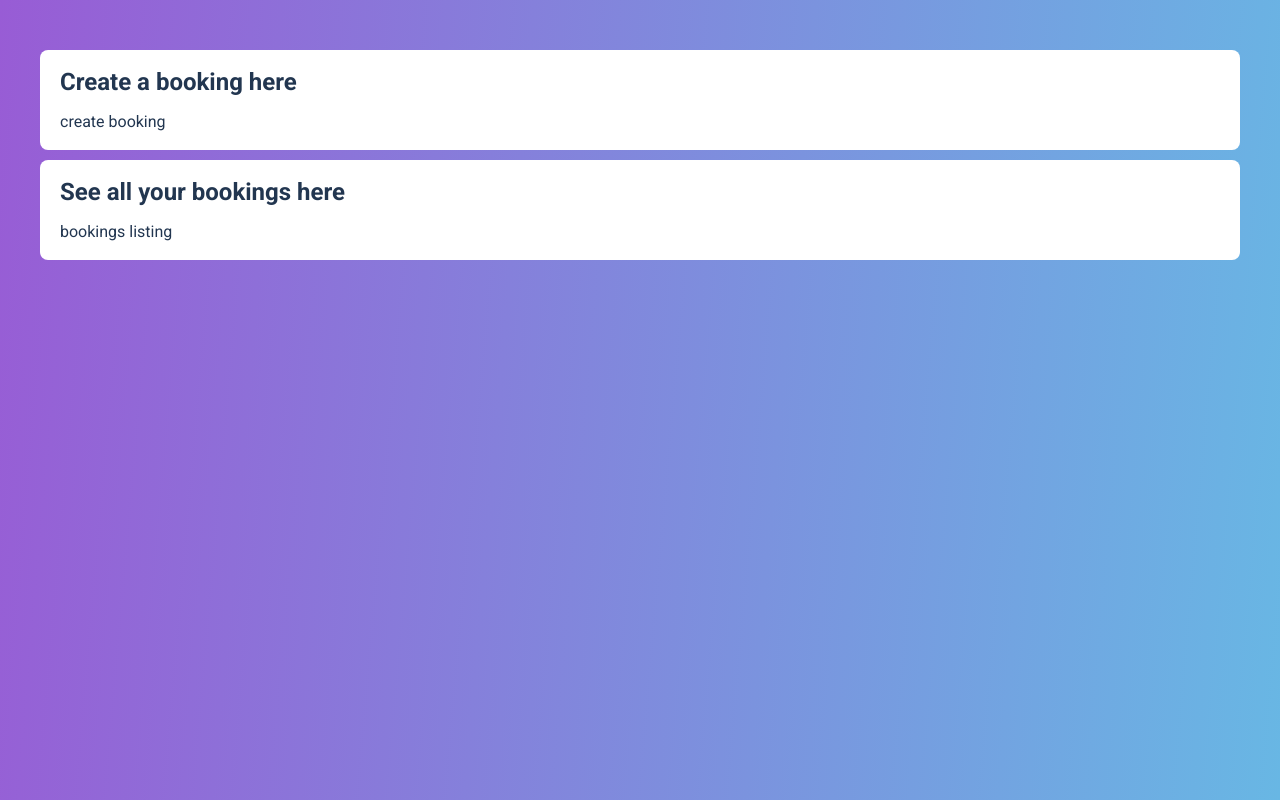
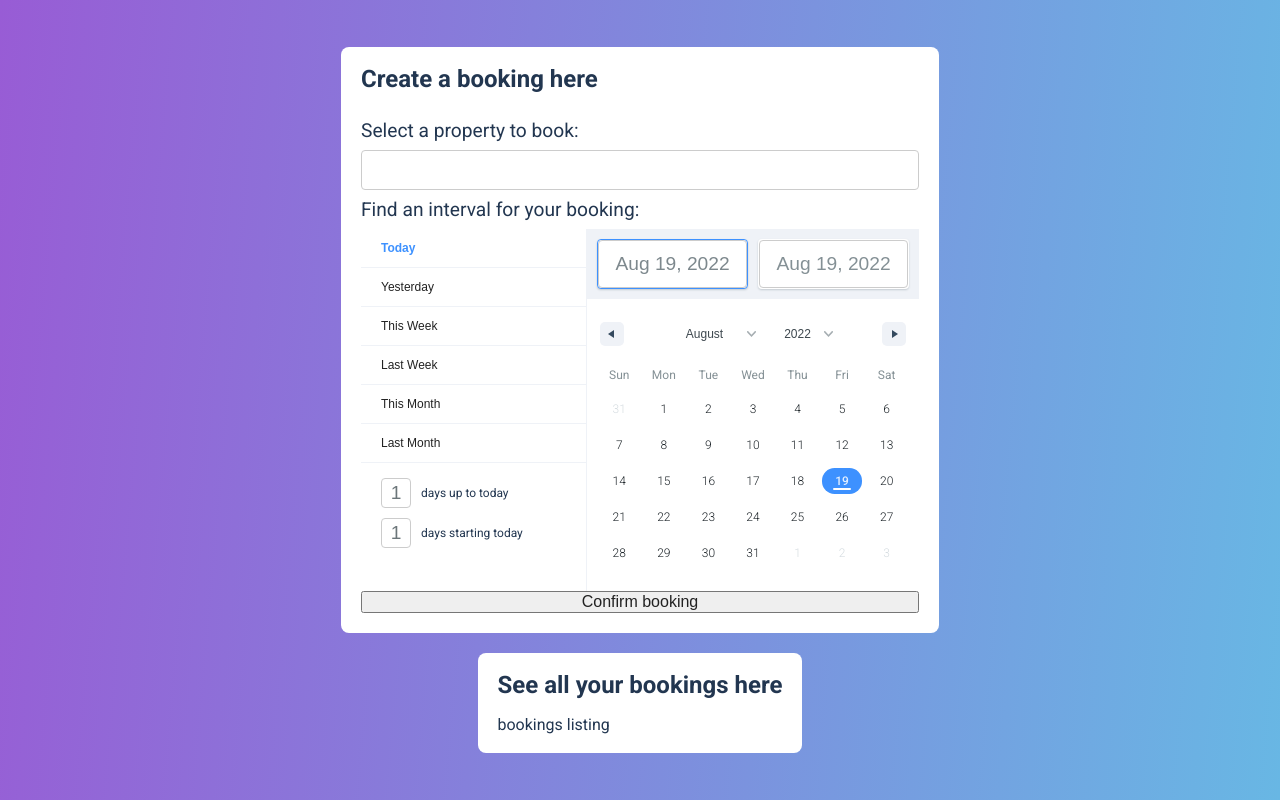
Before and after one commit to WellsSA/booking-assessment, a React (Create React App) app: page / in a window 1280 px wide. Built offline with nearby package versions, Linux system fonts and the light colour scheme.

Commit message:
feat(pages/Booking): date range input mvp

```diff
--- a/package.json
+++ b/package.json
@@ -32,7 +32,9 @@
     "@testing-library/jest-dom": "^5.16.5",
     "@testing-library/react": "^13.3.0",
     "@testing-library/user-event": "^13.5.0",
+    "date-fns": "^2.29.2",
     "react": "^18.2.0",
+    "react-date-range": "^1.4.0",
     "react-dom": "^18.2.0",
     "react-redux": "^8.0.2",
     "react-router-dom": "^6.3.0",
--- a/src/components/atoms/NamedSection/index.tsx
+++ b/src/components/atoms/NamedSection/index.tsx
@@ -9,7 +9,7 @@ interface Props {
 
 const NamedSection: React.FC<Props> = ({ name, children }) => {
   return (
-    <Container>
+    <Container className="namedSection">
       <h1>{name}</h1>
       {children}
     </Container>
--- a/src/pages/public/Booking/index.tsx
+++ b/src/pages/public/Booking/index.tsx
@@ -1,10 +1,42 @@
 import { NamedSection } from 'components/atoms';
+import { useState } from 'react';
+import { DateRangePicker } from 'react-date-range';
 import { Container } from './styles';
 
+const DEFAULT_SELECTION_RANGE = {
+  startDate: new Date(),
+  endDate: new Date(),
+  key: 'selection',
+};
+
 const Booking: React.FC = () => {
+  const [dateRange, setDateRange] = useState(DEFAULT_SELECTION_RANGE);
+
+  const handleSelect = ranges => {
+    console.log(ranges);
+
+    setDateRange(ranges.selection);
+  };
+
   return (
     <Container>
-      <NamedSection name="Create a booking here">create booking</NamedSection>
+      <NamedSection name="Create a booking here">
+        <form>
+          <label htmlFor="property">Select a property to book:</label>
+          <input type="text" name="property" id="property" />
+          <label htmlFor="booking-interval">
+            Find an interval for your booking:
+          </label>
+          <DateRangePicker
+            id="booking-interval"
+            name="booking-interval"
+            ranges={[dateRange]}
+            onChange={handleSelect}
+          />
+
+          <button type="submit">Confirm booking</button>
+        </form>
+      </NamedSection>
 
       <NamedSection name="See all your bookings here">
         bookings listing
--- a/src/pages/public/Booking/styles.ts
+++ b/src/pages/public/Booking/styles.ts
@@ -4,4 +4,32 @@ export const Container = styled.div`
   width: 100%;
   height: 100%;
   padding: 40px;
+  display: flex;
+  justify-content: center;
+  align-items: center;
+  flex-direction: column;
+
+  .namedSection {
+    max-width: 800px;
+  }
+
+  form {
+    display: flex;
+    flex-direction: column;
+    overflow-x: auto;
+
+    label {
+      display: flex;
+      flex-direction: column;
+      margin: 10px 0;
+      font-size: 1.2rem;
+    }
+
+    input {
+      font-size: 1.2rem;
+      padding: 8px;
+      border-radius: 4px;
+      border: 1px solid #ccc;
+    }
+  }
 `;
--- a/src/styles/GlobalStyles.tsx
+++ b/src/styles/GlobalStyles.tsx
@@ -1,5 +1,7 @@
 import { createGlobalStyle } from 'styled-components';
 import 'react-toastify/dist/ReactToastify.css';
+import 'react-date-range/dist/styles.css';
+import 'react-date-range/dist/theme/default.css';
 
 const GlobalStyles = createGlobalStyle`
   html, body, #root {
```
Also changed, not shown: .eslintrc.js, 1 other file (tests, documents, lock files or other folders).
